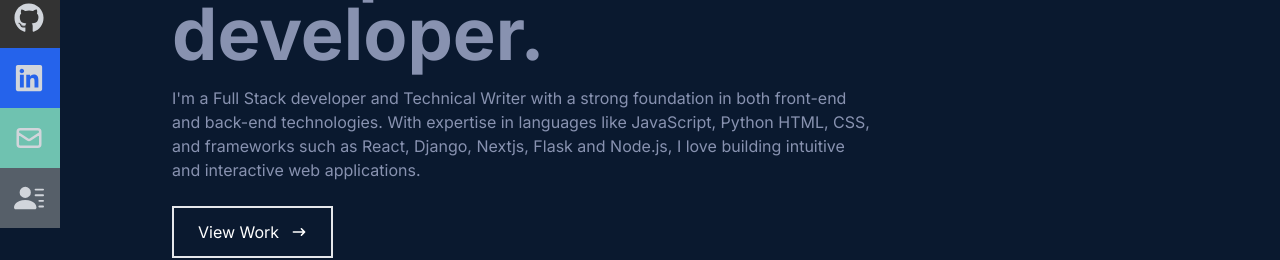
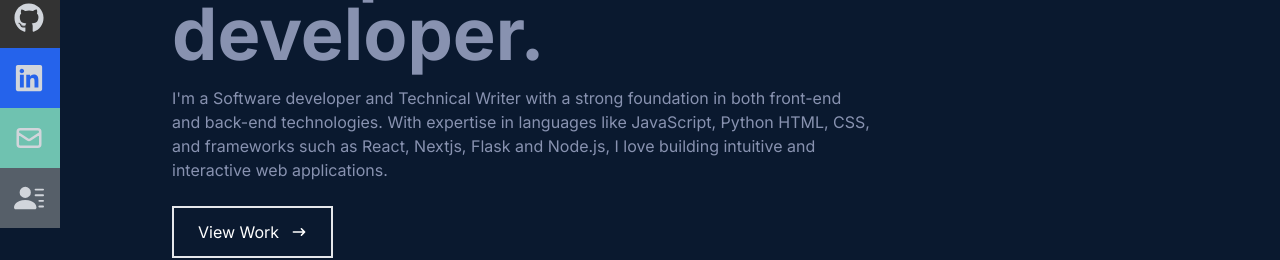
Before and after one commit to CodeJude/Portfolio, a React (Vite) app: page / in a window 1280 px wide. Shown: the part 352-612 px from the top of the page. Built offline with nearby package versions, Linux system fonts and the light colour scheme.

Commit message:
Update Hero.jsx

```diff
--- a/src/components/Hero.jsx
+++ b/src/components/Hero.jsx
@@ -13,11 +13,11 @@ const Hero = () => {
           I'm a passionate Full Stack developer.
         </h2>
         <p className="py-4 max-w-[700px] text-[#8892b0] ">
-          I'm a Full Stack developer and Technical Writer with a strong
-          foundation in both front-end and back-end technologies. With expertise
-          in languages like JavaScript, Python HTML, CSS, and frameworks such as
-          React, Django, Nextjs, Flask and Node.js, I love building intuitive
-          and interactive web applications.
+          I'm a Software developer and Technical Writer with a strong foundation
+          in both front-end and back-end technologies. With expertise in
+          languages like JavaScript, Python HTML, CSS, and frameworks such as
+          React, Nextjs, Flask and Node.js, I love building intuitive and
+          interactive web applications.
         </p>
         <div>
           <a
```
